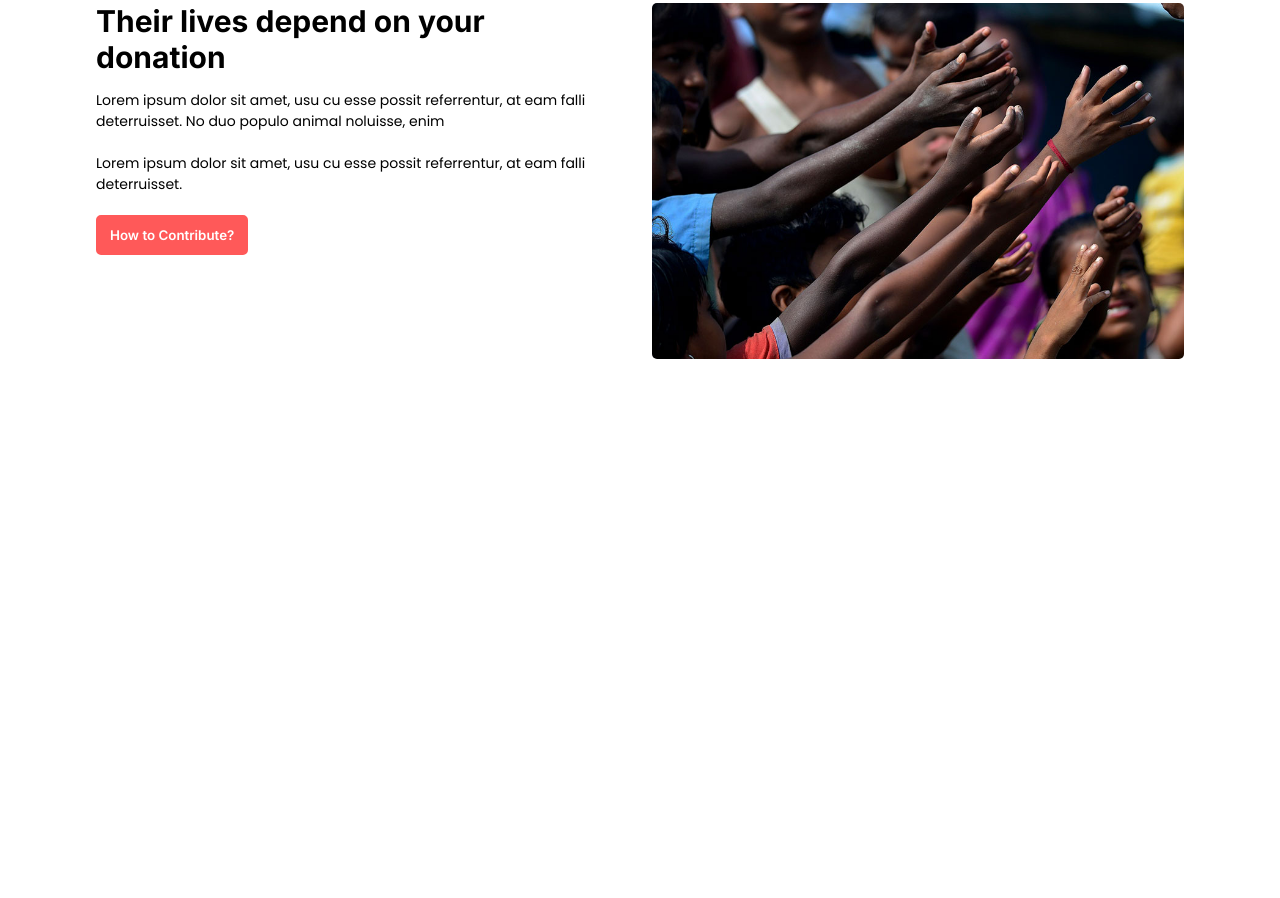
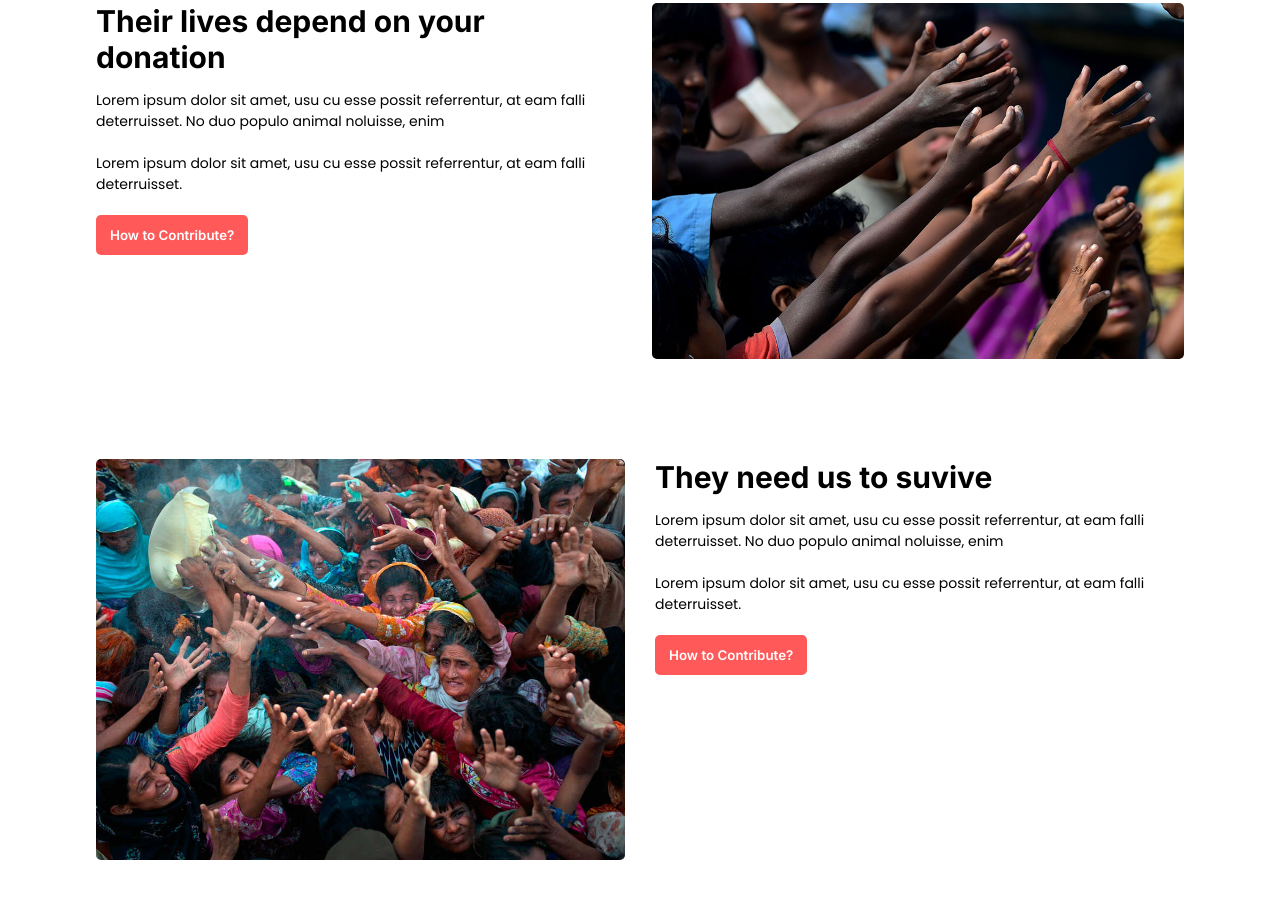
Before and after one commit to Limon-0007/responsive-project, a plain HTML site: page index.html in a window 1280 px wide. Shown: the part 1871-2769 px from the top of the page. Before the commit the page ends 2330 px from the top, so only its background shows below. Drawn offline with Linux system fonts and the light colour scheme.

Commit message:
added survival section

```diff
--- a/css/style.css
+++ b/css/style.css
@@ -224,14 +224,14 @@ section {
   margin-bottom: 100px;
 }
 
-.save-life-title {
+.save-life-title, .survive-title {
   font-family: var(--font-primary);
   font-weight: var(--font-weight-4);
   font-size: 30px;
   margin-bottom: 15px;
 }
 
-.save-life-text {
+.save-life-text, .survive-text {
   font-family: var(--font-secondary);
   font-weight: var(--font-weight-1);
   font-size: 14px;
@@ -262,6 +262,17 @@ section {
   border-radius: 5px;
 }
 
+/* survival section starts from here */
+
+.survive {
+  width: 85%;
+  margin: 0 auto;
+  display: grid;
+  grid-template-columns: repeat(2, 1fr);
+  grid-gap: 30px;
+  margin-bottom: 100px;
+}
+
 /* responsive part */
 
 @media screen and (max-width: 992px) and (min-width: 577px) {
@@ -277,4 +288,9 @@ section {
       display: flex;
      flex-direction: column-reverse;
     }
+
+    .survive {
+      display: grid;
+      grid-template-columns: repeat(1, 1fr);
+    }
 }
--- a/index.html
+++ b/index.html
@@ -82,6 +82,19 @@
           </div>
         </section>
 
+        <!-- survive section starts from here -->
+
+        <section class="survive">
+          <div class="img">
+            <img src="images/donation6.jpg" alt="image not found">
+          </div>
+          <div class="texts">
+            <h3 class="survive-title">They need us to suvive</h3>
+            <p class="survive-text">Lorem ipsum dolor sit amet, usu cu esse possit referrentur, at eam falli deterruisset. No duo populo animal noluisse, enim <br> <br>Lorem ipsum dolor sit amet, usu cu esse possit referrentur, at eam falli deterruisset. </p>
+            <button>How to Contribute?</button>
+          </div>
+        </section>
+
     </main>
 
     <!-- footer section starts from here -->
```
